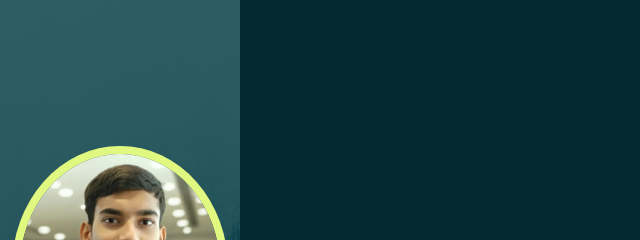
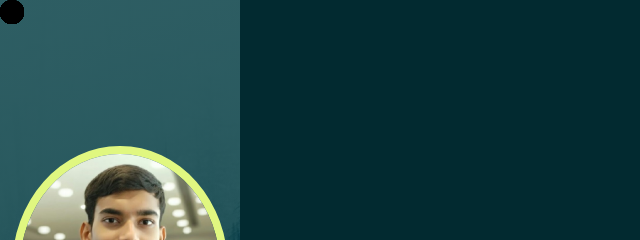
Before and after one commit to Mayur9167/Portfolio, a plain HTML site: page index.html in a window 1280 px wide. Shown: the top 240 px of the page, 0-640 px from the left. Drawn offline with Linux system fonts and the light colour scheme; a web font is replaced by a local one.

Commit message:
Update style.css

```diff
--- a/assets/css/style.css
+++ b/assets/css/style.css
@@ -255,3 +255,15 @@ input[type="checkbox"]:checked:before {
 input[type="checkbox"]:checked {
   background-image: url("../images/light.png");
 }
+/*  cursor*/
+.circle {
+    height: 24px;
+    width: 24px;
+    border-radius: 24px;
+    background-color: black;
+    position: fixed;
+    top: 0;
+    left: 0;
+    pointer-events: none;
+    z-index: 99999999; /* so that it stays on top of all other elements */
+  }
```
